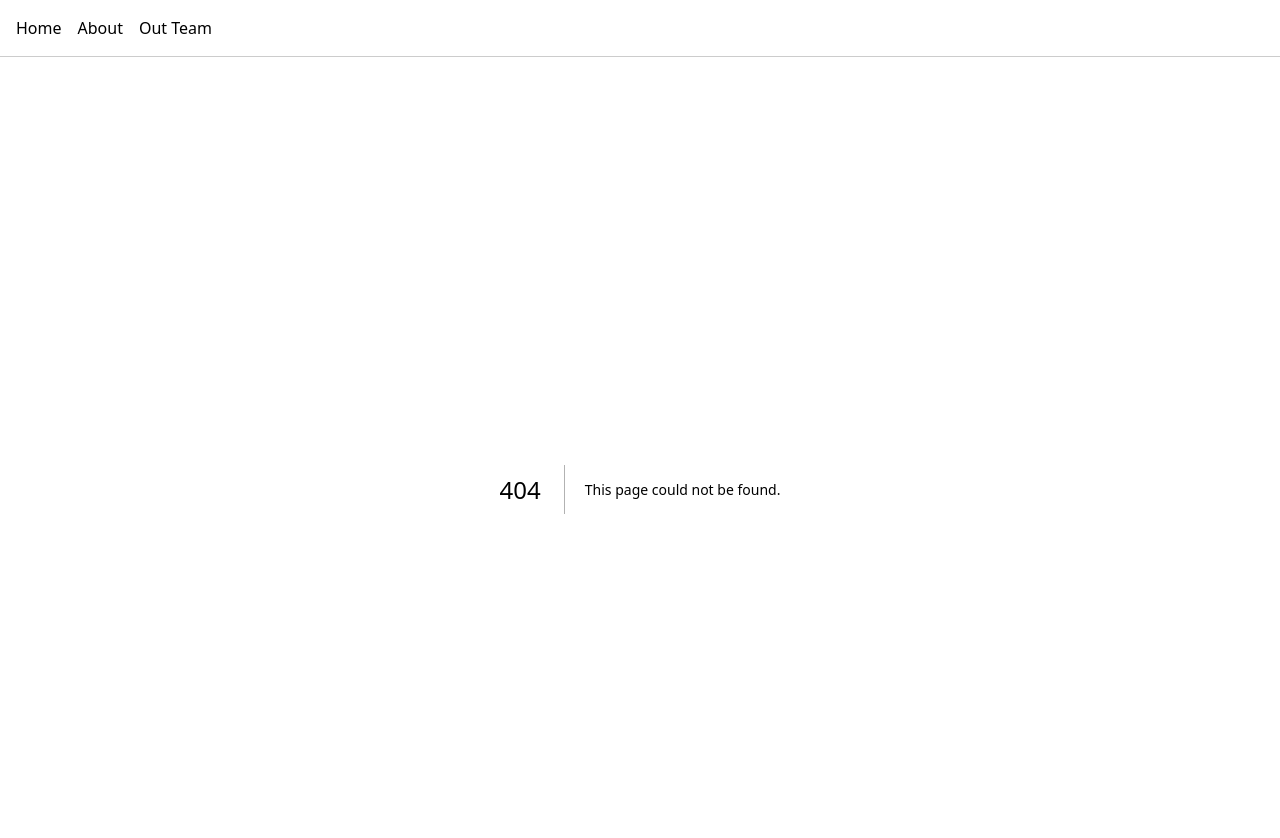
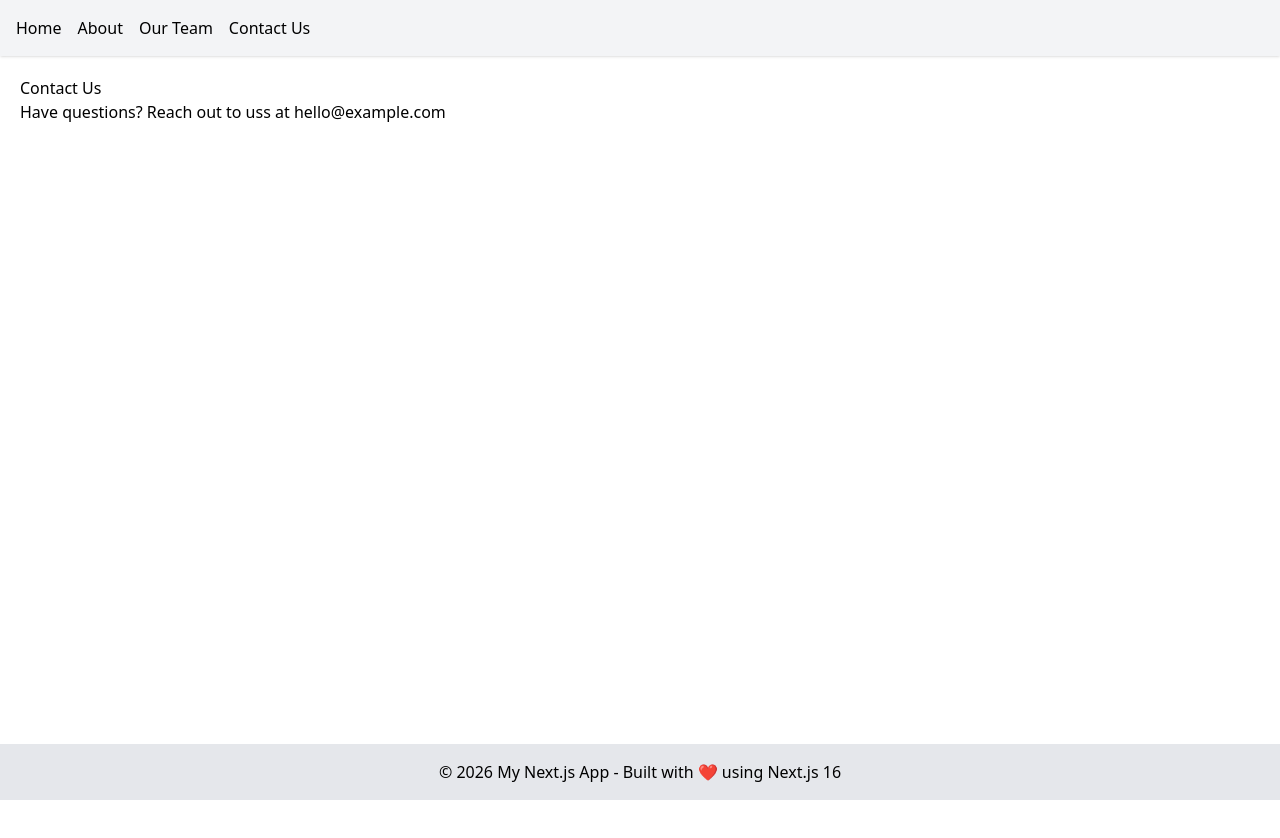
Before and after one commit to cyril2day/react-nextjs16, a Next.js app: page /contact in a window 1280 px wide. Before the commit this address had no page. Shown: the top 838 px of the page. After the commit the page ends 800 px from the top, so only its background shows below. Built offline with nearby package versions, Linux system fonts and the light colour scheme.

Commit message:
Improve layout, fix typos, use newer layout conventions, add self-contained components

```diff
--- /dev/null
+++ b/src/app/contact/page.js
@@ -0,0 +1,11 @@
+export default function ContactPage() {
+  return (
+    <div>
+      <h1>Contact Us</h1>
+      <p>
+        Have questions? Reach out to uss at {' '}
+        <a href='mailto:hello@example.com'>hello@example.com</a>
+      </p>
+    </div>
+  )
+}
--- a/src/app/layout.js
+++ b/src/app/layout.js
@@ -1,5 +1,6 @@
-import Link from 'next/link'
 import './globals.css'
+import Navigation from '@/components/Navigation'
+import Footer from '@/components/Footer'
 
 export const metadata = {
   title: 'Create Next App',
@@ -9,28 +10,17 @@ export const metadata = {
 export default function RootLayout({ children }) {
   return (
     <html lang='en'>
-      <body>
+      <body className='min-h-screen flex flex-col'>
         {/* Navigation bar */}
-        <header style={{ padding: '1rem', borderBottom: '1px solid #ccc' }}>
-          <nav>
-            <ul style={{ display: 'flex', gap: '1rem', listStyle: 'none', margin: 0, padding: 0 }}>
-              <li>
-                <Link href='/'>Home</Link>
-              </li>
-              <li>
-                <Link href='/about'>About</Link>
-              </li>
-              <li>
-                <Link href='/about/team'>Out Team</Link>
-              </li>
-            </ul>
-          </nav>
-        </header>
+        <Navigation />
 
         {/* Page content */}
-        <main style={{ padding: '2rem' }}>
+        <main className='flex-grow p-5'>
           {children}
         </main>
+
+        {/* Footer */}
+        <Footer />
       </body>
     </html>
   )
--- /dev/null
+++ b/src/components/Footer.js
@@ -0,0 +1,9 @@
+export default function Footer() {
+  return (
+    <footer className='bg-gray-200 text-center py-4 mt-auto'>
+      <p>
+        © {new Date().getFullYear()} My Next.js App - Built with ❤️ using Next.js 16
+      </p>
+    </footer>
+  )
+}
--- /dev/null
+++ b/src/components/Navigation.js
@@ -0,0 +1,24 @@
+import Link from 'next/link'
+
+export default function Navigation() {
+  return (
+    <header className='bg-gray-100 p-4 shadow'>
+      <nav>
+        <ul className='flex gap-4'>
+          <li>
+            <Link href='/'>Home</Link>
+          </li>
+          <li>
+            <Link href='/about'>About</Link>
+          </li>
+          <li>
+            <Link href='/about/team'>Our Team</Link>
+          </li>
+          <li>
+            <Link href='/contact'>Contact Us</Link>
+          </li>
+        </ul>
+      </nav>
+    </header>
+  )
+}
```
